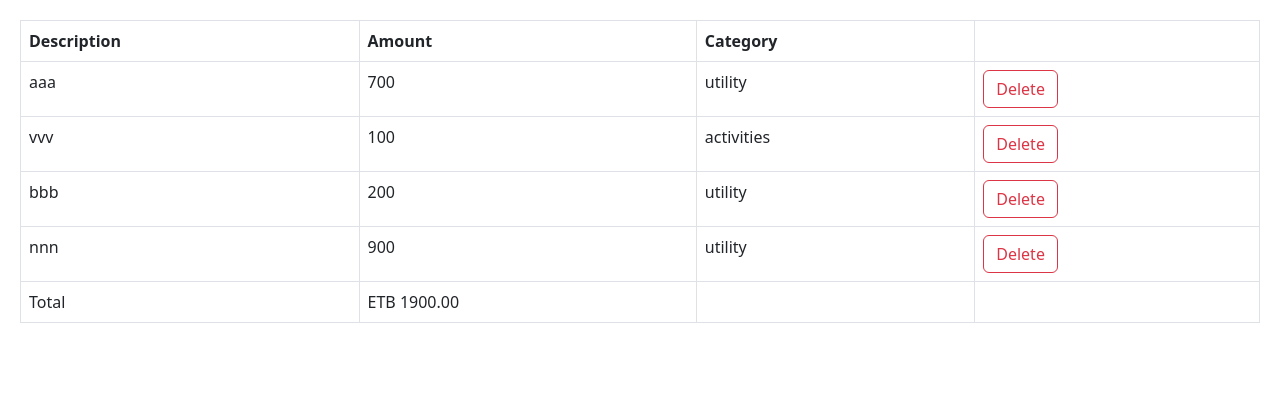
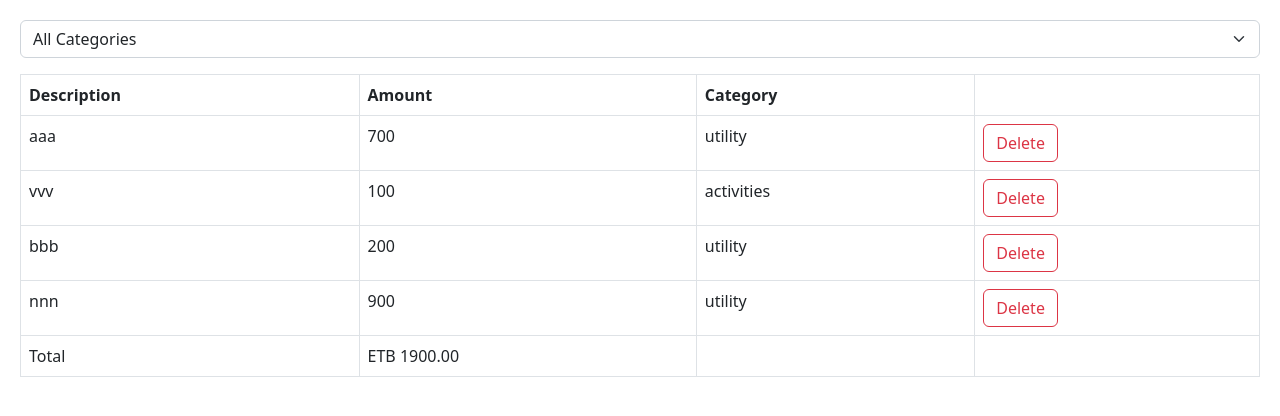
Before and after one commit to yilikalt/ExpenseList, a React (Vite) app: page / in a window 1280 px wide. Shown: the top 416 px of the page. Built offline with nearby package versions, Linux system fonts and the light colour scheme.

Commit message:
Create expensefilter.tsx

```diff
--- a/src/App.tsx
+++ b/src/App.tsx
@@ -1,19 +1,29 @@
 import { useState } from "react";
 import "./App.css";
 import ExpenseList from "./Components/ExpenseList";
+import ExpenseFilter from "./Components/ExpenseFilter";
 
 function App() {
+  const [selectedCategory, setSelectedCategory] = useState("");
   const [expenses, setExpenses] = useState([
     { id: 1, description: "aaa", amount: 700, category: "utility" },
     { id: 2, description: "vvv", amount: 100, category: "activities" },
     { id: 3, description: "bbb", amount: 200, category: "utility" },
     { id: 4, description: "nnn", amount: 900, category: "utility" },
   ]);
+  const visibleExpenses = selectedCategory
+    ? expenses.filter((e) => e.category === selectedCategory)
+    : expenses;
 
   return (
     <div className="App">
+      <div className="mb-3">
+        <ExpenseFilter
+          onSelectCategory={(category) => setSelectedCategory(category)}
+        />
+      </div>
       <ExpenseList
-        expenses={expenses}
+        expenses={visibleExpenses}
         onDelete={(id) => setExpenses(expenses.filter((e) => e.id != id))}
       />
     </div>
--- /dev/null
+++ b/src/Components/ExpenseFilter.tsx
@@ -0,0 +1,22 @@
+import React from "react";
+
+interface Props {
+  onSelectCategory: (category: string) => void;
+}
+
+const ExpenseFilter = ({ onSelectCategory }: Props) => {
+  return (
+    <select
+      className="form-select"
+      onChange={(event) => onSelectCategory(event.target.value)}
+    >
+      <option value="">All Categories</option>
+      <option value="Supplies">Supplies</option>
+      <option value="Entertainment">Entertainment</option>
+      <option value="Planned">Planned</option>
+      <option value="Unexpected">UnExpected</option>
+    </select>
+  );
+};
+
+export default ExpenseFilter;
```
